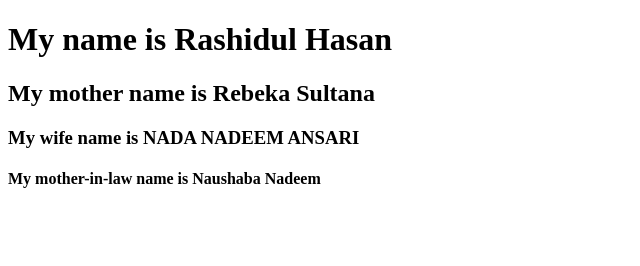
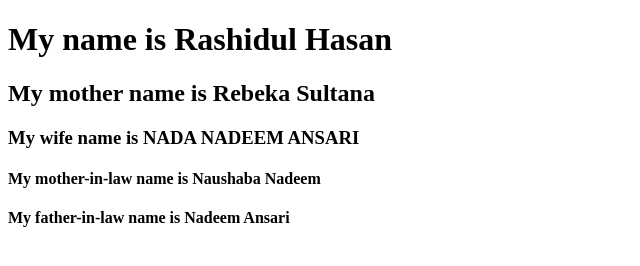
Before and after one commit to Rashidulhasanprogramming/practice-git, a plain HTML site: page index.html in a window 1280 px wide. Shown: the whole page, without its empty margins (0-640 px from the left). Drawn offline with Linux system fonts and the light colour scheme.

Commit message:
My father-in-law name is added

```diff
--- a/index.html
+++ b/index.html
@@ -10,5 +10,6 @@
     <h2>My mother name is Rebeka Sultana</h2>
     <h3>My wife name is NADA NADEEM ANSARI</h3>
     <h4>My mother-in-law name is Naushaba Nadeem</h4>
+    <h4>My father-in-law name is Nadeem Ansari</h4>
 </body>
 </html>
```
